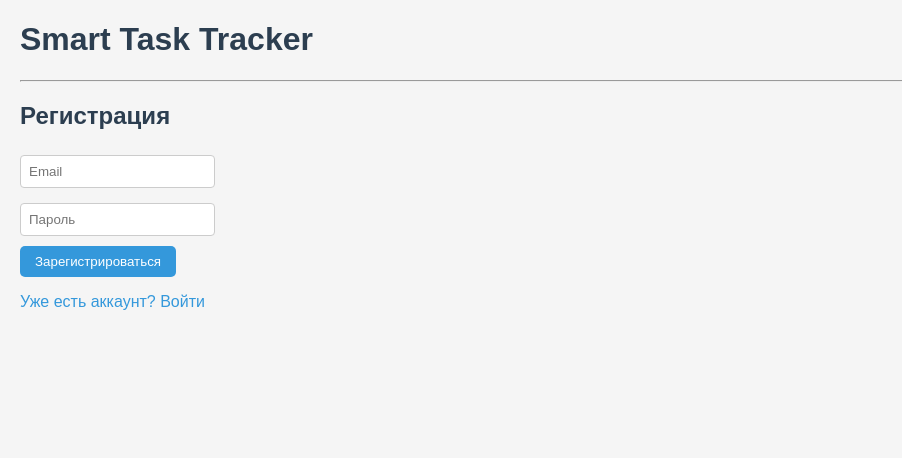
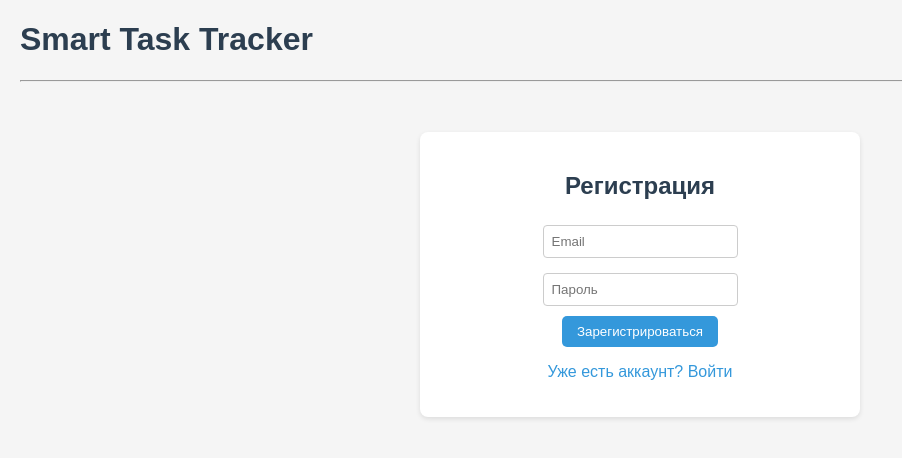
Before and after one commit to Terragul-Mason/smart_tracker, a Flask app: page /register in a window 1280 px wide. Shown: the top 458 px of the page, without its empty margins (0-902 px from the left). Run offline with Flask 3, Linux system fonts and the light colour scheme.

Commit message:
Регистрация и логин теперь по центру

```diff
--- a/templates/login.html
+++ b/templates/login.html
@@ -1,10 +1,12 @@
 {% extends "base.html" %}
 {% block content %}
+<div style="max-width: 400px; margin: 50px auto; padding: 20px; background: #fff; border-radius: 8px; box-shadow: 0 2px 5px rgba(0,0,0,0.1); text-align: center;">
     <h2>Вход</h2>
-<form method="POST" style="max-width:400px;">
+    <form method="POST">
         <input type="email" name="email" placeholder="Email" required><br>
         <input type="password" name="password" placeholder="Пароль" required><br>
         <button type="submit">Войти</button>
     </form>
     <p><a href="{{ url_for('register') }}">Нет аккаунта? Регистрация</a></p>
+</div>
 {% endblock %}
--- a/templates/register.html
+++ b/templates/register.html
@@ -1,10 +1,12 @@
 {% extends "base.html" %}
 {% block content %}
+<div style="max-width: 400px; margin: 50px auto; padding: 20px; background: #fff; border-radius: 8px; box-shadow: 0 2px 5px rgba(0,0,0,0.1); text-align: center;">
     <h2>Регистрация</h2>
-<form method="POST" style="max-width:400px;">
+    <form method="POST">
         <input type="email" name="email" placeholder="Email" required><br>
         <input type="password" name="password" placeholder="Пароль" required><br>
         <button type="submit">Зарегистрироваться</button>
     </form>
     <p><a href="{{ url_for('login') }}">Уже есть аккаунт? Войти</a></p>
+</div>
 {% endblock %}
```
Lines whose indentation alone changed are shown as unchanged.
